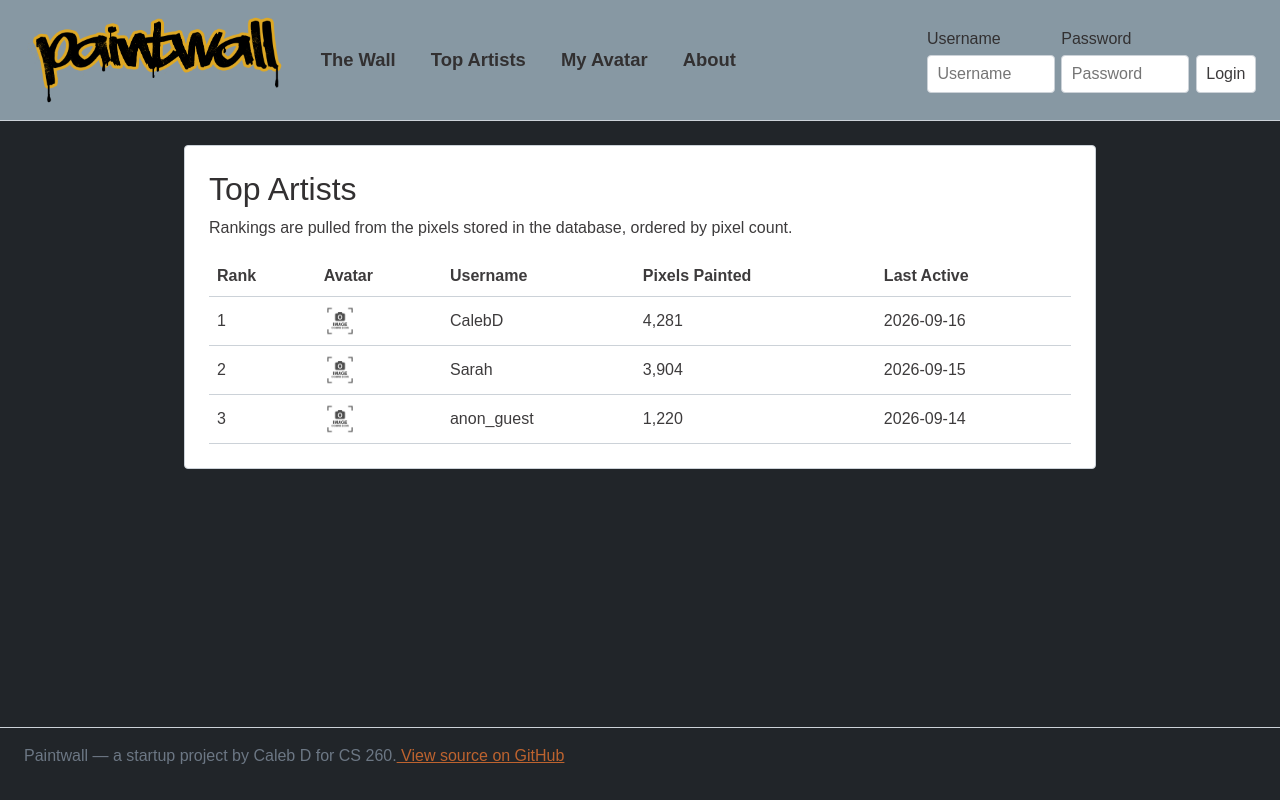
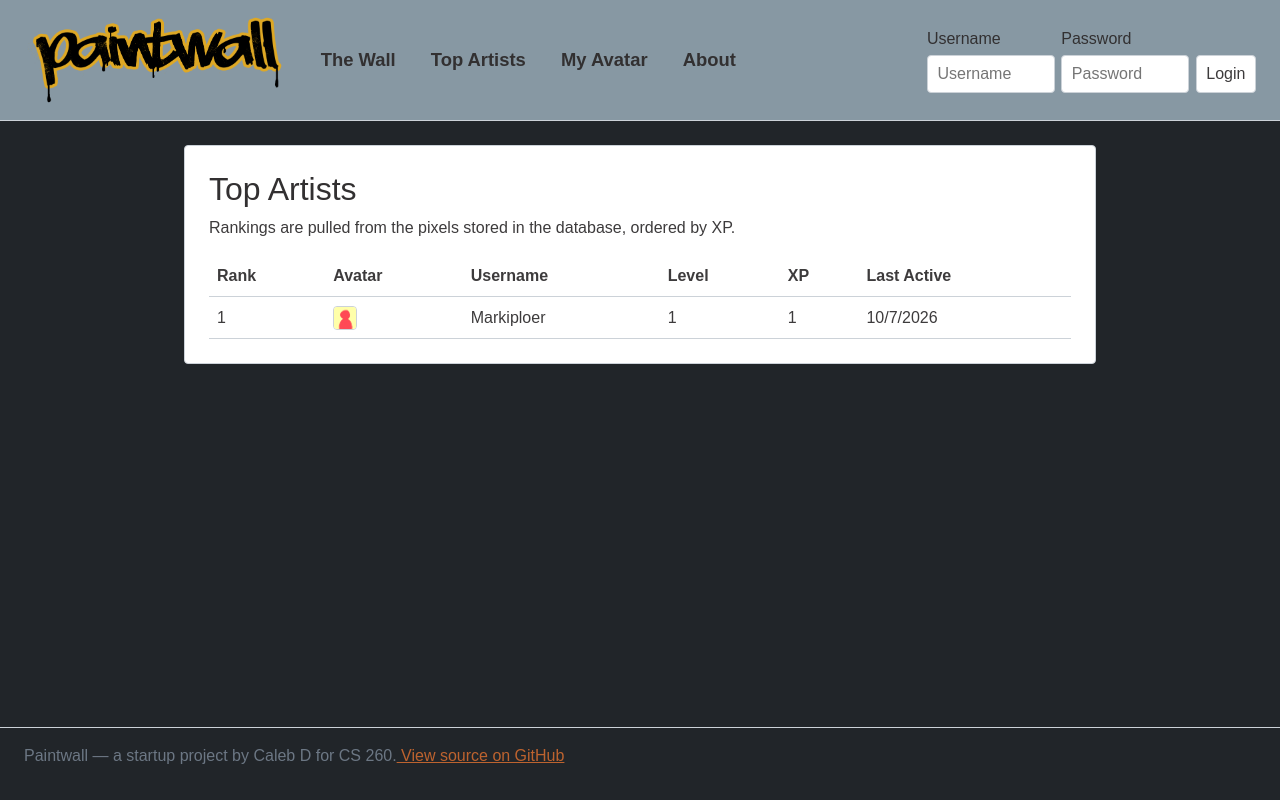
Before and after one commit to Caleb-D-Ace/startup, a React (Vite) app: page /artists in a window 1280 px wide. Built offline with nearby package versions, Linux system fonts and the light colour scheme; a web font is replaced by a local one.

Commit message:
Added leaderboard and adjusted xp

```diff
--- a/src/app.jsx
+++ b/src/app.jsx
@@ -1,9 +1,11 @@
-import React, { useState } from 'react';
+import React, { useState, useEffect } from 'react';
 import 'bootstrap/dist/css/bootstrap.min.css';
 import './app.css';
 import { BrowserRouter, NavLink, Route, Routes } from 'react-router-dom';
 import { AuthProvider, useAuth } from './AuthContext';
 import { AvatarIcon } from './canvas/AvatarIcon';
+import { getUserXp, subscribe } from './canvas/canvasApi';
+import { getLevelProgress } from './canvas/xp';
 import {Wall} from './wall/wall'
 import {Artists} from './artists/artists'
 import {Profile} from './profile/profile'
@@ -69,6 +71,22 @@ function AuthPanel() {
   const { username: loggedInAs, login, logout, avatarVersion } = useAuth();
   const [usernameInput, setUsernameInput] = useState('');
 
+  // Forces a re-read of getUserXp below whenever the logged-in user's own
+  // xp changes. This header stays mounted across every route, including
+  // while actively painting the wall, so (unlike Profile's stats panel,
+  // which only needs to be fresh when you land on it) this one genuinely
+  // needs to live-update, not just read fresh on mount.
+  const [xpTick, setXpTick] = useState(0);
+
+  useEffect(() => {
+    const unsubscribe = subscribe((event) => {
+      if (event.type === 'stroke' && event.username === loggedInAs) {
+        setXpTick((t) => t + 1);
+      }
+    });
+    return unsubscribe;
+  }, [loggedInAs]);
+
   function handleSubmit(event) {
     event.preventDefault();
     const trimmed = usernameInput.trim();
@@ -84,15 +102,23 @@ function AuthPanel() {
   }
 
   if (loggedInAs) {
+    const { xp } = getUserXp(loggedInAs);
+    const levelProgress = getLevelProgress(xp);
     return (
       <div id="header-auth" className="site-auth">
         <div id="profile-panel">
           <AvatarIcon username={loggedInAs} avatarVersion={avatarVersion} size={28} />
           <span className="profile-greeting">
             Welcome, <span id="current-username">{loggedInAs}</span>{' '}
-            <span id="user-level">(Level 3)</span>
+            <span id="user-level">(Level {levelProgress.level})</span>
           </span>
-          <meter id="header-xp-bar" min="0" max="1000" value="420" aria-label="Experience toward next level"></meter>
+          <meter
+            id="header-xp-bar"
+            min="0"
+            max={levelProgress.xpForThisLevel}
+            value={levelProgress.currentLevelXp}
+            aria-label="Experience toward next level"
+          ></meter>
           <button type="button" id="logout-btn" onClick={handleLogout}>Logout</button>
         </div>
         <NavLink to="/about" className="about-link">About</NavLink>
--- a/src/artists/artists.jsx
+++ b/src/artists/artists.jsx
@@ -1,12 +1,34 @@
-import React from 'react';
+import React, { useState, useEffect } from 'react';
+import { AvatarIcon } from '../canvas/AvatarIcon';
+import { getLeaderboard, subscribe } from '../canvas/canvasApi';
+import { getLevel } from '../canvas/xp';
 
 export function Artists() {
+  const [leaderboard, setLeaderboard] = useState(() => getLeaderboard());
+
+  // Re-reads the whole (small, bounded-by-MAX_XP_TRACKED_USERS) leaderboard
+  // on every stroke, rather than trying to incrementally patch it client
+  // side -- unlike the wall's pixel grid, this is at most a few dozen
+  // entries, so a full re-fetch is cheap and avoids having to duplicate
+  // canvasApi's own xp/sort logic here. This is also what makes a user's
+  // own name start showing up here live as they paint, without needing to
+  // revisit this page.
+  useEffect(() => {
+    const unsubscribe = subscribe((event) => {
+      if (event.type !== 'stroke') {
+        return;
+      }
+      setLeaderboard(getLeaderboard());
+    });
+    return unsubscribe;
+  }, []);
+
   return (
     <>
       {/* Database data placeholder */}
       <section id="leaderboard-section" className="panel">
         <h2>Top Artists</h2>
-        <p>Rankings are pulled from the pixels stored in the database, ordered by pixel count.</p>
+        <p>Rankings are pulled from the pixels stored in the database, ordered by XP.</p>
 
         <div className="table-scroll">
           <table id="leaderboard">
@@ -15,32 +37,33 @@ export function Artists() {
                 <th scope="col">Rank</th>
                 <th scope="col">Avatar</th>
                 <th scope="col">Username</th>
-                <th scope="col">Pixels Painted</th>
+                <th scope="col">Level</th>
+                <th scope="col">XP</th>
                 <th scope="col">Last Active</th>
               </tr>
             </thead>
             <tbody>
-              <tr>
-                <td>1</td>
-                <td><img src="images/placeholder.png" alt="CalebD avatar" width="32" height="32" /></td>
-                <td>CalebD</td>
-                <td>4,281</td>
-                <td>2026-09-16</td>
-              </tr>
-              <tr>
-                <td>2</td>
-                <td><img src="images/placeholder.png" alt="Sarah avatar" width="32" height="32" /></td>
-                <td>Sarah</td>
-                <td>3,904</td>
-                <td>2026-09-15</td>
-              </tr>
-              <tr>
-                <td>3</td>
-                <td><img src="images/placeholder.png" alt="anon_guest avatar" width="32" height="32" /></td>
-                <td>anon_guest</td>
-                <td>1,220</td>
-                <td>2026-09-14</td>
-              </tr>
+              {leaderboard.length === 0 ? (
+                <tr>
+                  <td colSpan={6}>Nobody's painted anything yet -- be the first!</td>
+                </tr>
+              ) : (
+                leaderboard.map(({ username, xp, lastActive }, index) => (
+                  <tr key={username}>
+                    <td>{index + 1}</td>
+                    <td>
+                      {/* avatarVersion is static here (unlike the header's) -- these rows don't
+                          need live updates if someone's avatar changes while this page is open,
+                          and remounting the page (e.g. navigating back to it) re-reads fresh anyway. */}
+                      <AvatarIcon username={username} avatarVersion={0} size={24} />
+                    </td>
+                    <td>{username}</td>
+                    <td>{getLevel(xp)}</td>
+                    <td>{xp.toLocaleString()}</td>
+                    <td>{lastActive ? new Date(lastActive).toLocaleDateString() : '--'}</td>
+                  </tr>
+                ))
+              )}
             </tbody>
           </table>
         </div>
--- a/src/canvas/canvasApi.js
+++ b/src/canvas/canvasApi.js
@@ -85,7 +85,7 @@ export const QUICK_SWATCHES = [...new Set(QUICK_SWATCH_SOURCE_COLORS.map(hexToPa
 const CANVAS_STORAGE_KEY = "paintwall-canvas";
 const AVATAR_STORAGE_KEY_PREFIX = "paintwall-avatar-";
 
-const FAKE_USERNAMES = ["Sarah", "anon_guest", "PixelPete", "WallFlower", "GraffitiGus"];
+const FAKE_USERNAMES = ["Sarah", "anon_guest", "Markiploer", "thy_mother", "Gryffindor"];
 const SIMULATION_INTERVAL_MS = 4000;
 
 const subscribers = new Set();
@@ -161,6 +161,13 @@ export function getCanvasState() {
  * server will do this same rasterization step (see the README's
  * stroke-batching plan) -- then persists and broadcasts the result to
  * subscribers. Returns the resolved pixel list.
+ *
+ * Every resolved pixel also adds 1 xp to the painting user's lifetime
+ * total, repaints included -- repainting an already-painted cell earns the
+ * same xp as a blank one, deliberately. Ranking by *current* wall
+ * ownership instead would make painting over someone else's work the
+ * optimal strategy (it steals their standing); lifetime xp is purely
+ * additive, so there's no such incentive.
  */
 export function submitStroke(stroke) {
   const grid = loadGrid();
@@ -171,6 +178,10 @@ export function submitStroke(stroke) {
     grid[`${x},${y}`] = { paletteIndex: stroke.paletteIndex, username: stroke.username, paintedAt };
     return { x, y, paletteIndex: stroke.paletteIndex, username: stroke.username };
   });
+
+  if (pixels.length > 0) {
+    addXp(stroke.username, pixels.length);
+  }
 
   scheduleSave();
   notify({ type: "stroke", pixels, username: stroke.username });
@@ -216,37 +227,30 @@ export function loadAvatar(username) {
   }
 }
 
-// Persists BrushColorControl's quick-swatch list, keyed per username (one
-// list per logged-in user, same idea as avatars). Unlike avatars, the set
-// of usernames here is unbounded and not under our control -- anyone can
-// "log in" as a new username at any time (see AuthContext) -- so without a
-// cap, someone could balloon localStorage by cycling through thousands of
-// throwaway usernames. QUICK_SWATCH_USERS_KEY tracks which usernames
-// currently have a saved list, in plain FIFO insertion order (not MRU --
-// re-saving an existing username's list just updates their data in place,
-// it doesn't move them in the queue): once MAX_QUICK_SWATCH_USERS is hit,
-// the username that was tracked *first* is evicted when a new one arrives,
-// regardless of how recently that first one was actually used. Simple,
-// and the stated cost (an idle username can eventually lose its list) is
-// an accepted tradeoff, not a bug.
-
-const MAX_QUICK_SWATCH_USERS = 10;
-const QUICK_SWATCH_STORAGE_KEY_PREFIX = "paintwall-quickswatches-";
-const QUICK_SWATCH_USERS_KEY = "paintwall-quickswatches-users"; // tracked usernames, FIFO order
-
+// Generic FIFO-capped-per-username localStorage store. Anyone can "log in"
+// as a new username at any time (see AuthContext), unbounded and not under
+// our control -- without a cap, someone could balloon localStorage by
+// cycling through thousands of throwaway usernames. The usersListKey
+// tracks which usernames currently have data, in plain FIFO insertion
+// order (not MRU -- re-saving an existing username's value just updates it
+// in place, it doesn't move them in the queue): once maxUsers is hit, the
+// username that was tracked *first* is evicted when a new one arrives,
+// regardless of how recently that first one was actually used. Simple, and
+// the stated cost (an idle username can eventually lose its data) is an
+// accepted tradeoff, not a bug. Shared by quick swatches and XP below.
+function createPerUserStore(storageKeyPrefix, usersListKey, maxUsers) {
   function loadTrackedUsers() {
     try {
-    const raw = localStorage.getItem(QUICK_SWATCH_USERS_KEY);
+      const raw = localStorage.getItem(usersListKey);
       return raw ? JSON.parse(raw) : [];
     } catch {
       return [];
     }
   }
 
-/** @param {string} username  @param {number[]} paletteIndices */
-export function saveQuickSwatches(username, paletteIndices) {
+  function save(username, value) {
     try {
-    localStorage.setItem(QUICK_SWATCH_STORAGE_KEY_PREFIX + username, JSON.stringify(paletteIndices));
+      localStorage.setItem(storageKeyPrefix + username, JSON.stringify(value));
     } catch {
       return; // storage full/unavailable -- fine for a mock
     }
@@ -257,30 +261,75 @@ export function saveQuickSwatches(username, paletteIndices) {
     }
 
     trackedUsers.push(username);
-  if (trackedUsers.length > MAX_QUICK_SWATCH_USERS) {
+    if (trackedUsers.length > maxUsers) {
       const evicted = trackedUsers.shift(); // oldest-tracked username, evicted first
       try {
-      localStorage.removeItem(QUICK_SWATCH_STORAGE_KEY_PREFIX + evicted);
+        localStorage.removeItem(storageKeyPrefix + evicted);
       } catch {
         // fine
       }
     }
 
     try {
-    localStorage.setItem(QUICK_SWATCH_USERS_KEY, JSON.stringify(trackedUsers));
+      localStorage.setItem(usersListKey, JSON.stringify(trackedUsers));
     } catch {
-    // fine -- the list itself already saved above either way
+      // fine -- the value itself already saved above either way
     }
+  }
+
+  function load(username) {
+    try {
+      const raw = localStorage.getItem(storageKeyPrefix + username);
+      return raw ? JSON.parse(raw) : null;
+    } catch {
+      return null;
+    }
+  }
+
+  return { save, load, listUsers: loadTrackedUsers };
+}
+
+const quickSwatchStore = createPerUserStore("paintwall-quickswatches-", "paintwall-quickswatches-users", 10);
+
+/** @param {string} username  @param {number[]} paletteIndices */
+export function saveQuickSwatches(username, paletteIndices) {
+  quickSwatchStore.save(username, paletteIndices);
 }
 
 /** @param {string} username  @returns {number[] | null} */
 export function loadQuickSwatches(username) {
-  try {
-    const raw = localStorage.getItem(QUICK_SWATCH_STORAGE_KEY_PREFIX + username);
-    return raw ? JSON.parse(raw) : null;
-  } catch {
-    return null;
+  return quickSwatchStore.load(username);
 }
+
+// XP standing is more consequential to a user than their swatch picks --
+// losing a quick-swatch list to the FIFO cap is a shrug, losing your
+// leaderboard spot isn't -- so this gets a much larger cap to make evicting
+// an actual active/high-scoring user far less likely in practice, without
+// bothering to make eviction XP-aware (unnecessary complexity for a mock).
+const MAX_XP_TRACKED_USERS = 50;
+const xpStore = createPerUserStore("paintwall-xp-", "paintwall-xp-users", MAX_XP_TRACKED_USERS);
+
+/** @returns {{xp: number, lastActive: number}} */
+export function getUserXp(username) {
+  return xpStore.load(username) ?? { xp: 0, lastActive: null };
+}
+
+function addXp(username, amount) {
+  const current = xpStore.load(username) ?? { xp: 0, lastActive: null };
+  xpStore.save(username, { xp: current.xp + amount, lastActive: Date.now() });
+}
+
+/**
+ * Every tracked username's XP standing, sorted highest first -- "Top
+ * Artists" reads straight from this. Only usernames that have painted at
+ * least once show up here (same username list the FIFO cap manages), so a
+ * user's own name appears the moment they first paint, not before.
+ */
+export function getLeaderboard() {
+  return xpStore
+    .listUsers()
+    .map((username) => ({ username, ...getUserXp(username) }))
+    .sort((a, b) => b.xp - a.xp);
 }
 
 // ---- Simulated peer activity --------------------------------------------
--- a/src/canvas/xp.js
+++ b/src/canvas/xp.js
@@ -2,8 +2,8 @@
 // n^1.2 power curve (an "exponential" leveling feel, just gentler than a
 // true exponential), scaled so completing level 1 takes ~500 xp.
 
-export const XP_LEVEL_BASE = 500;
-export const XP_LEVEL_EXPONENT = 1.2;
+export const XP_LEVEL_BASE = 10000;
+export const XP_LEVEL_EXPONENT = 2.5;
 
 /** Cumulative xp needed to complete `level` (i.e. to advance to level+1). */
 export function xpForLevel(level) {
```
Also changed, not shown: src/profile/profile.jsx (+20 -3 lines). Lines whose indentation alone changed are shown as unchanged.
